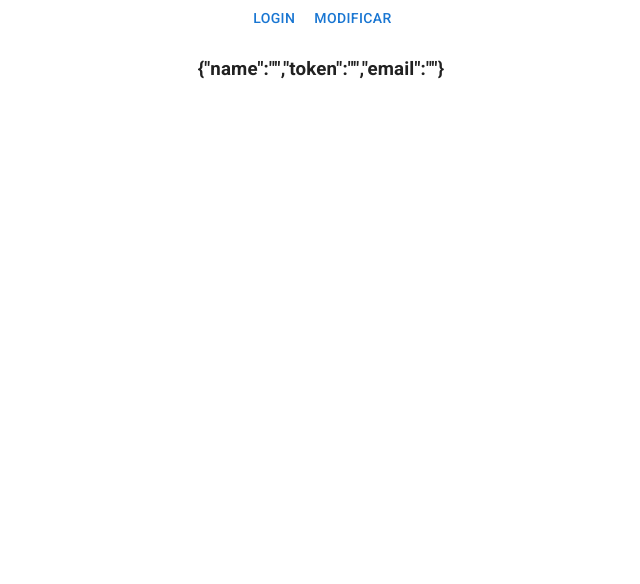
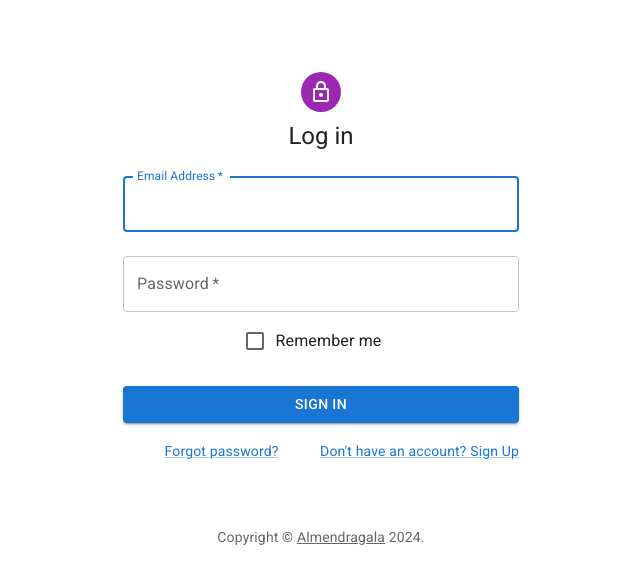
Before and after one commit to BDKX16/Projecto-OF, a React (Vite) app in the folder projecto-ag/: page / in a window 1280 px wide. Shown: the top 584 px of the page, without its empty margins (319-959 px from the left). Built offline with nearby package versions, Linux system fonts and the light colour scheme.

Commit message:
FEAT. Login y dockercompose

```diff
--- a/projecto-ag/src/pages/Login.jsx
+++ b/projecto-ag/src/pages/Login.jsx
@@ -2,8 +2,230 @@ import { useDispatch, useSelector } from "react-redux";
 import useFetchAndLoad from "../hooks/useFetchAndLoad";
 import { login, register } from "../services/public";
 import { createUserAdapter } from "../adapters/user";
-import { Button } from "@mui/material";
-import { createUser, modifyUser } from "./../redux/states/user";
+import {
+  Container,
+  Typography,
+  Button,
+  Avatar,
+  TextField,
+  FormControlLabel,
+  Checkbox,
+  Link,
+  Grid,
+  Box,
+} from "@mui/material";
+
+import LockOutlinedIcon from "@mui/icons-material/LockOutlined";
+import { createUser } from "./../redux/states/user";
+
+import { useState } from "react";
+import { createTheme, ThemeProvider } from "@mui/material/styles";
+
+function Copyright(props) {
+  return (
+    <Typography
+      variant="body2"
+      color="text.secondary"
+      align="center"
+      {...props}
+    >
+      {"Copyright © "}
+      <Link color="inherit" href="https://almendragala.com/">
+        Almendragala
+      </Link>{" "}
+      {new Date().getFullYear()}
+      {"."}
+    </Typography>
+  );
+}
+
+export default function Login() {
+  const { loading, callEndpoint } = useFetchAndLoad();
+  const dispatch = useDispatch();
+  const userState = useSelector((store) => store.user);
+  const [newUser, setNewUser] = useState(false);
+
+  const handleSubmit = async (event) => {
+    event.preventDefault();
+    const data = new FormData(event.currentTarget);
+
+    const result = await callEndpoint(
+      login(data.get("email"), data.get("password"))
+    );
+    dispatch(createUser(createUserAdapter(result)));
+  };
+
+  const handleSubmitRegister = async (event) => {
+    event.preventDefault();
+    const data = new FormData(event.currentTarget);
+    console.log({
+      email: data.get("email"),
+      pass: data.get("password"),
+      repass: data.get("repeat-password"),
+    });
+
+    if (data.get("repeat-password") !== data.get("password")) {
+      //notistack las passwords no coinciden
+      return;
+    }
+
+    const result = await callEndpoint(
+      register(data.get("email"), data.get("password"))
+    );
+    dispatch(createUser(createUserAdapter(result)));
+  };
+
+  return (
+    <Container component="main" maxWidth="xs">
+      <Box
+        sx={{
+          marginTop: 8,
+          display: "flex",
+          flexDirection: "column",
+          alignItems: "center",
+        }}
+      >
+        <Avatar sx={{ m: 1, bgcolor: "secondary.main" }}>
+          <LockOutlinedIcon />
+        </Avatar>
+
+        {newUser ? (
+          <>
+            <Typography component="h1" variant="h5">
+              Sign in
+            </Typography>
+            <Box
+              component="form"
+              onSubmit={handleSubmitRegister}
+              noValidate
+              sx={{ mt: 1 }}
+            >
+              <TextField
+                margin="normal"
+                required
+                fullWidth
+                id="email"
+                label="Email Address"
+                name="email"
+                autoComplete="email"
+                autoFocus
+              />
+              <TextField
+                margin="normal"
+                required
+                fullWidth
+                name="password"
+                label="Password"
+                type="password"
+                id="password"
+              />
+              <TextField
+                margin="normal"
+                required
+                fullWidth
+                name="repeat-password"
+                label="Repeat  Password"
+                type="password"
+                id="repeat-password"
+              />
+              <Button
+                type="submit"
+                fullWidth
+                variant="contained"
+                sx={{ mt: 3, mb: 2 }}
+                disabled={loading}
+              >
+                Sign In
+              </Button>
+              <Grid container>
+                <Grid item xs>
+                  <Link href="#" variant="body2">
+                    Forgot password?
+                  </Link>
+                </Grid>
+                <Grid item>
+                  <Link
+                    href="#"
+                    onClick={() => setNewUser(false)}
+                    variant="body2"
+                  >
+                    {"Already have an account? Sign Up"}
+                  </Link>
+                </Grid>
+              </Grid>
+            </Box>
+          </>
+        ) : (
+          <>
+            <Typography component="h1" variant="h5">
+              Log in
+            </Typography>
+            <Box
+              component="form"
+              onSubmit={handleSubmit}
+              noValidate
+              sx={{ mt: 1 }}
+            >
+              <TextField
+                margin="normal"
+                required
+                fullWidth
+                id="email"
+                label="Email Address"
+                name="email"
+                autoComplete="email"
+                autoFocus
+              />
+              <TextField
+                margin="normal"
+                required
+                fullWidth
+                name="password"
+                label="Password"
+                type="password"
+                id="password"
+                autoComplete="current-password"
+              />
+              <FormControlLabel
+                control={<Checkbox value="remember" color="primary" />}
+                label="Remember me"
+              />
+              <Button
+                type="submit"
+                fullWidth
+                variant="contained"
+                sx={{ mt: 3, mb: 2 }}
+                disabled={loading}
+              >
+                Sign In
+              </Button>
+              <Grid container>
+                <Grid item xs>
+                  <Link href="#" variant="body2">
+                    Forgot password?
+                  </Link>
+                </Grid>
+                <Grid item>
+                  <Link
+                    href="#"
+                    onClick={() => setNewUser(true)}
+                    variant="body2"
+                  >
+                    {"Don't have an account? Sign Up"}
+                  </Link>
+                </Grid>
+              </Grid>
+            </Box>
+          </>
+        )}
+      </Box>
+      <Copyright sx={{ mt: 8, mb: 4 }} />
+    </Container>
+  );
+}
+
+/*
+
 export const Login = () => {
   const { loading, callEndpoint } = useFetchAndLoad();
   const dispatch = useDispatch();
@@ -15,9 +237,7 @@ export const Login = () => {
     dispatch(createUser(createUserAdapter(result)));
   };
 
-  const handleModify = async () => {
-    dispatch(modifyUser({ name: "pepe" }));
-  };
+
 
   return (
     <>
@@ -43,3 +263,5 @@ export const Login = () => {
 };
 
 export default Login;
+
+*/
```
Also changed, not shown: 1 other file (tests, documents, lock files or other folders).
